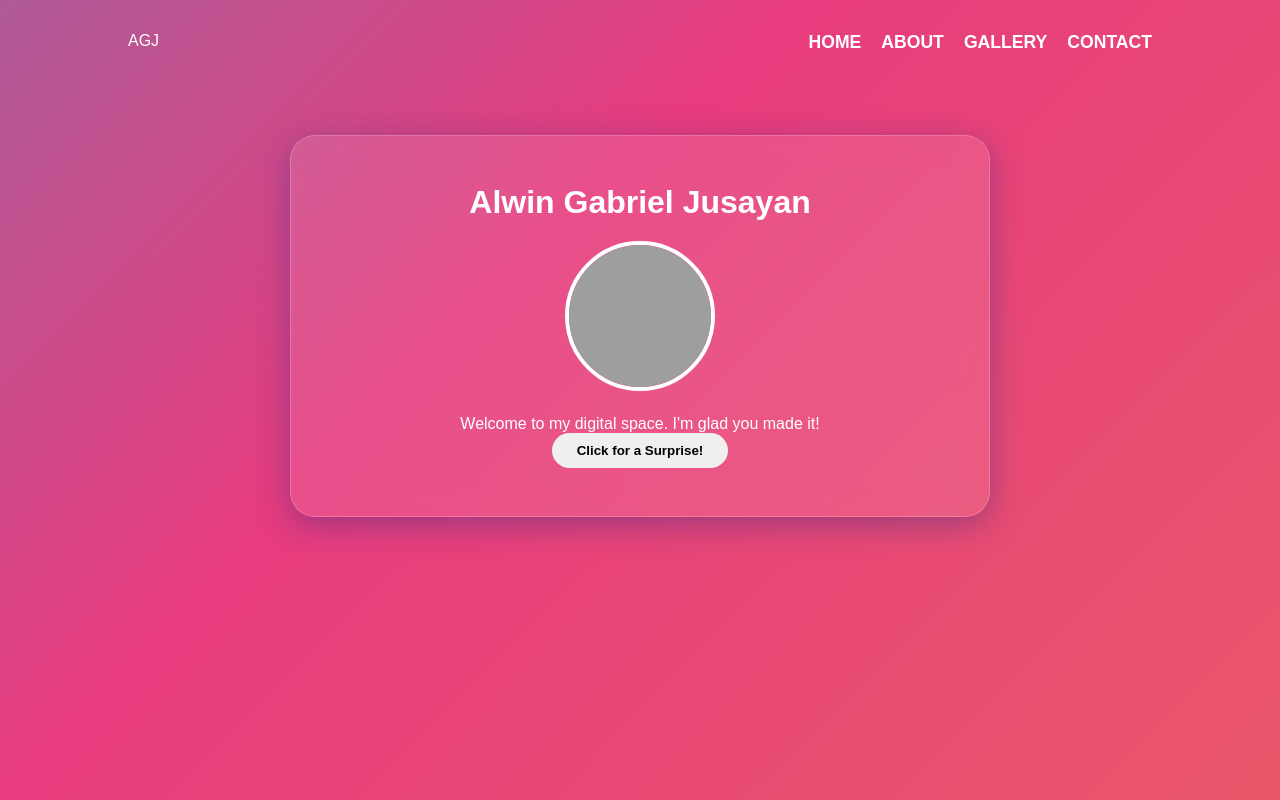
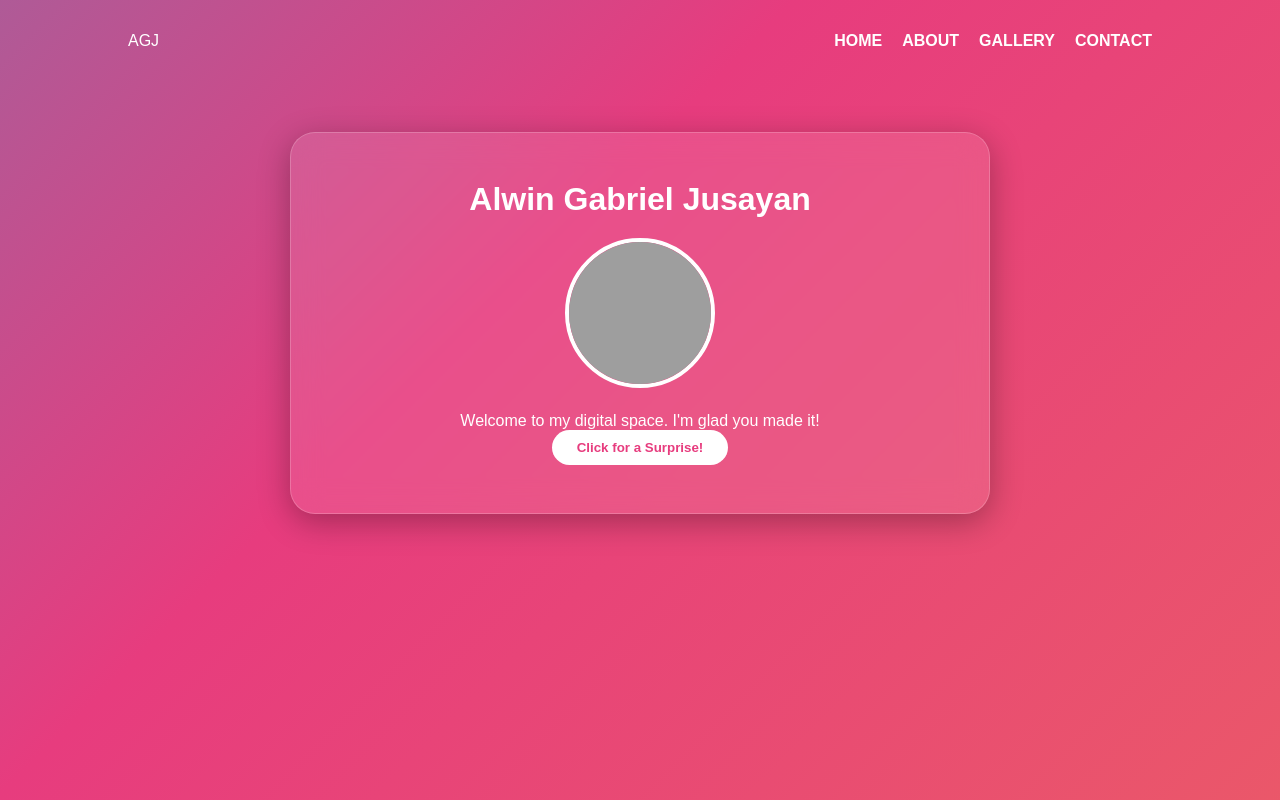
Before and after one commit to AlwinGab/Web-Technology-1-Practical-Exercise, a plain HTML site: page index.html in a window 1280 px wide. Drawn offline with Linux system fonts and the light colour scheme; grey boxes are pictures that could not be loaded.

Commit message:
Added css design

```diff
--- a/style.css
+++ b/style.css
@@ -39,14 +39,14 @@ nav a {
     color: white;
     text-decoration: none;
     font-weight: bold;
-    font-size: 1.1rem;
+    text-transform: uppercase;
 }
 
-/* Modern Glass Card Layout */
+/* Glassmorphism Card Layout */
 .glass-card {
     background: rgba(255, 255, 255, 0.1);
     backdrop-filter: blur(15px);
-    -webkit-backdrop-filter: blur(15px); /* Support for Safari */
+    -webkit-backdrop-filter: blur(15px);
     border: 1px solid rgba(255, 255, 255, 0.2);
     padding: 3rem;
     border-radius: 25px;
@@ -54,10 +54,10 @@ nav a {
     max-width: 700px;
     text-align: center;
     color: white;
-    box-shadow: 0 8px 32px 0 rgba(31, 38, 135, 0.37);
+    box-shadow: 0 8px 32px 0 rgba(0, 0, 0, 0.3);
 }
 
-/* Images and Media */
+/* Profile Image */
 .profile-img {
     width: 150px;
     height: 150px;
@@ -67,13 +67,13 @@ nav a {
     object-fit: cover;
 }
 
+/* Gallery and Media */
 .center-gif {
     width: 250px;
     border-radius: 15px;
     margin-bottom: 20px;
 }
 
-/* Gallery Grid */
 .photo-grid {
     display: flex;
     gap: 10px;
@@ -93,9 +93,11 @@ nav a {
     border: none;
     cursor: pointer;
     font-weight: bold;
-    transition: transform 0.3s ease;
+    background-color: white;
+    color: #e73c7e;
+    transition: 0.3s;
 }
 
 .btn:hover {
-    transform: scale(1.05);
+    transform: scale(1.1);
 }
```
